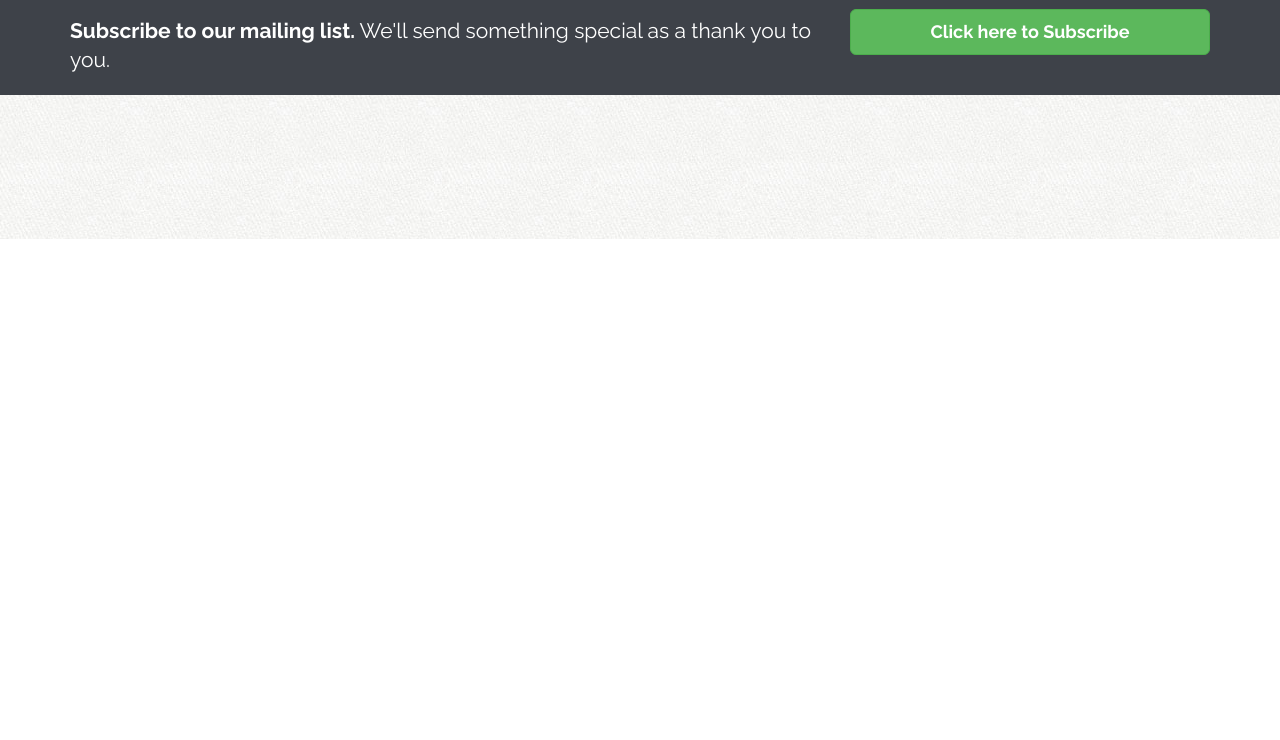
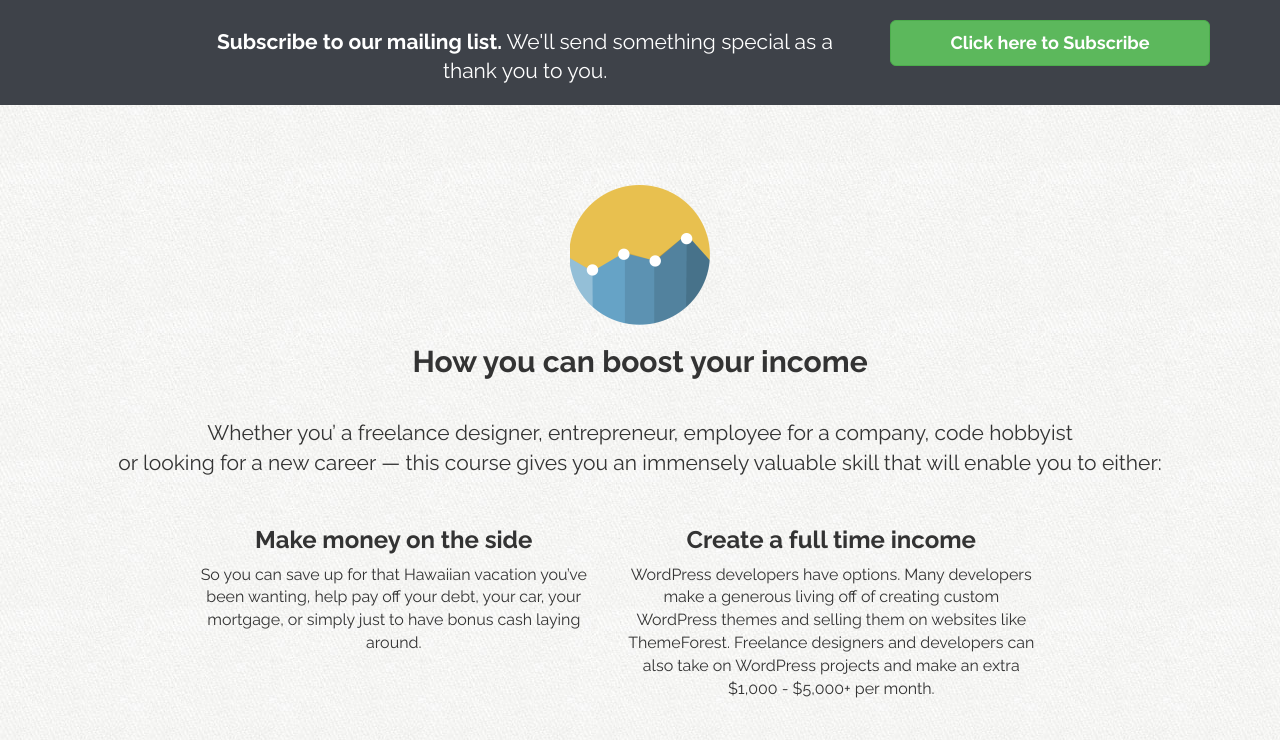
Before and after one commit to genesis16/boot2wordpress, a plain HTML site: page index.html in a window 1280 px wide. Shown: the part 561-1301 px from the top of the page. Before the commit the page ends 800 px from the top, so only its background shows below. Drawn offline with nearby package versions, Linux system fonts and the light colour scheme; files whose address does not match are found by name.

Commit message:
boost income section commit

```diff
--- a/assets/css/custom.css
+++ b/assets/css/custom.css
@@ -123,3 +123,22 @@ img {
 	margin: 7px 0 0 0;
 
 }
+section {
+	padding: 80px 0;
+}
+.section-header {
+	text-align: center;
+}
+section h2{
+	margin: 20px 0 40px;
+}
+section h3 {
+	margin: 30px 0 10px;
+}
+.row {
+	text-align: center;
+	padding-left: 120px;
+}
+.lead {
+	text-align: center;
+}
--- a/index.html
+++ b/index.html
@@ -122,7 +122,28 @@
 
  	<!-- BOOST YOUR INCOME
  		======================================================== -->
-    <SECTION>
+    <section id="boost-income">
+    	<div class="container">
+    		<div class="section-header">
+    			<img src="assets/img/icon-boost.png" alt="Chart">
+    			<h2>How you can boost your income</h2>
+    		</div><!--section-header-->
+    		<p class="lead">Whether you&rsquo; a freelance designer, entrepreneur, employee for a company, code hobbyist<br>or looking for a new career — this course gives you an immensely valuable skill that will enable you to either:</p>
+    		<div class="row">
+    			<div class="col-sm-5">
+    				<h3>Make money on the side</h3>
+    				<p>So you can save up for that Hawaiian vacation you’ve been wanting, help pay off your debt, your car, your mortgage, or simply just to have bonus cash laying around.</p>
+    			</div><!-- col-->
+    			<div class="col-sm-5">
+    				<h3>Create a full time income</h3>
+    				<p>WordPress developers have options. Many developers make a generous living off of creating custom WordPress themes and selling them on websites like ThemeForest. Freelance designers and developers can also take on WordPress projects and make an extra $1,000 - $5,000+ per month.</p>
+    			</div><!--col--->
+
+    		</div><!--row--->
+
+    </section><!--boost-income-->
+    	</div><!-- container-->
+
 
     </SECTION>
      <!-- WHO BENEFITS
```
